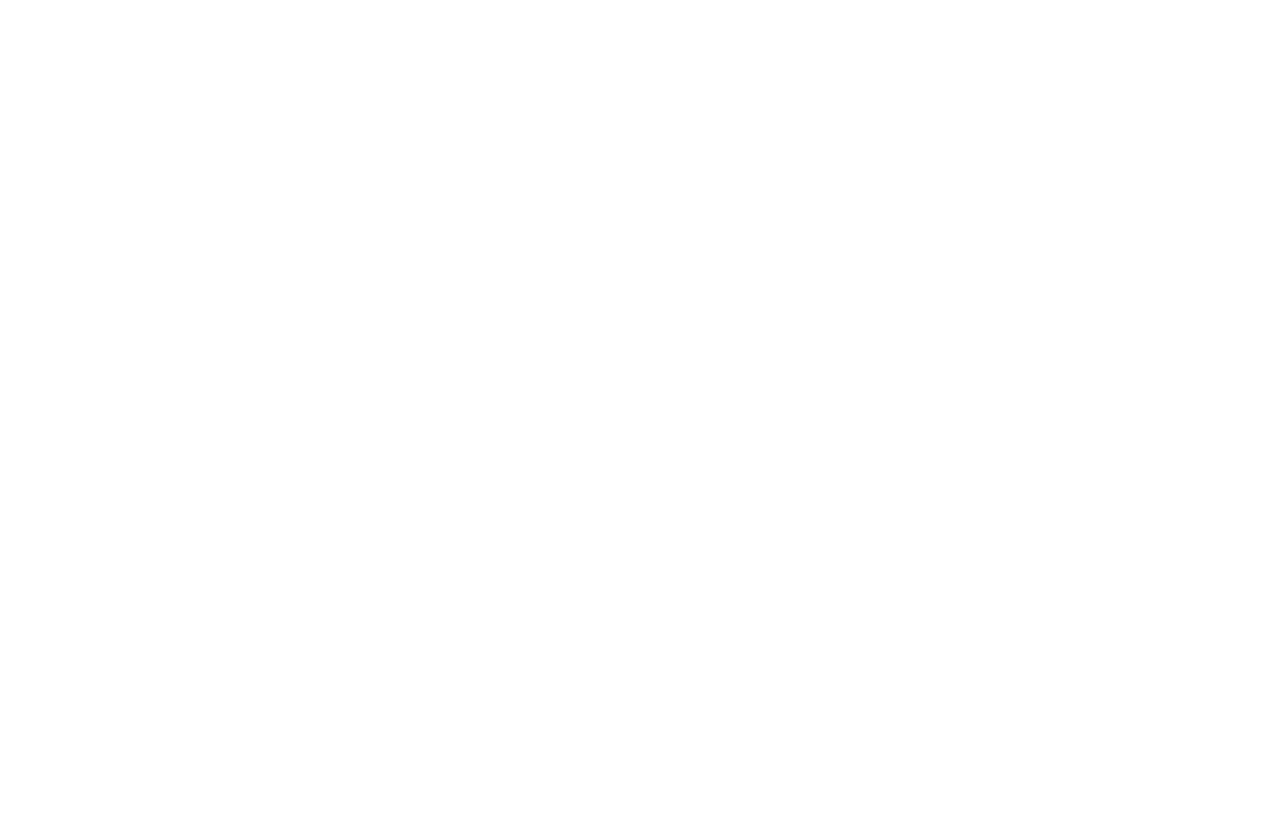
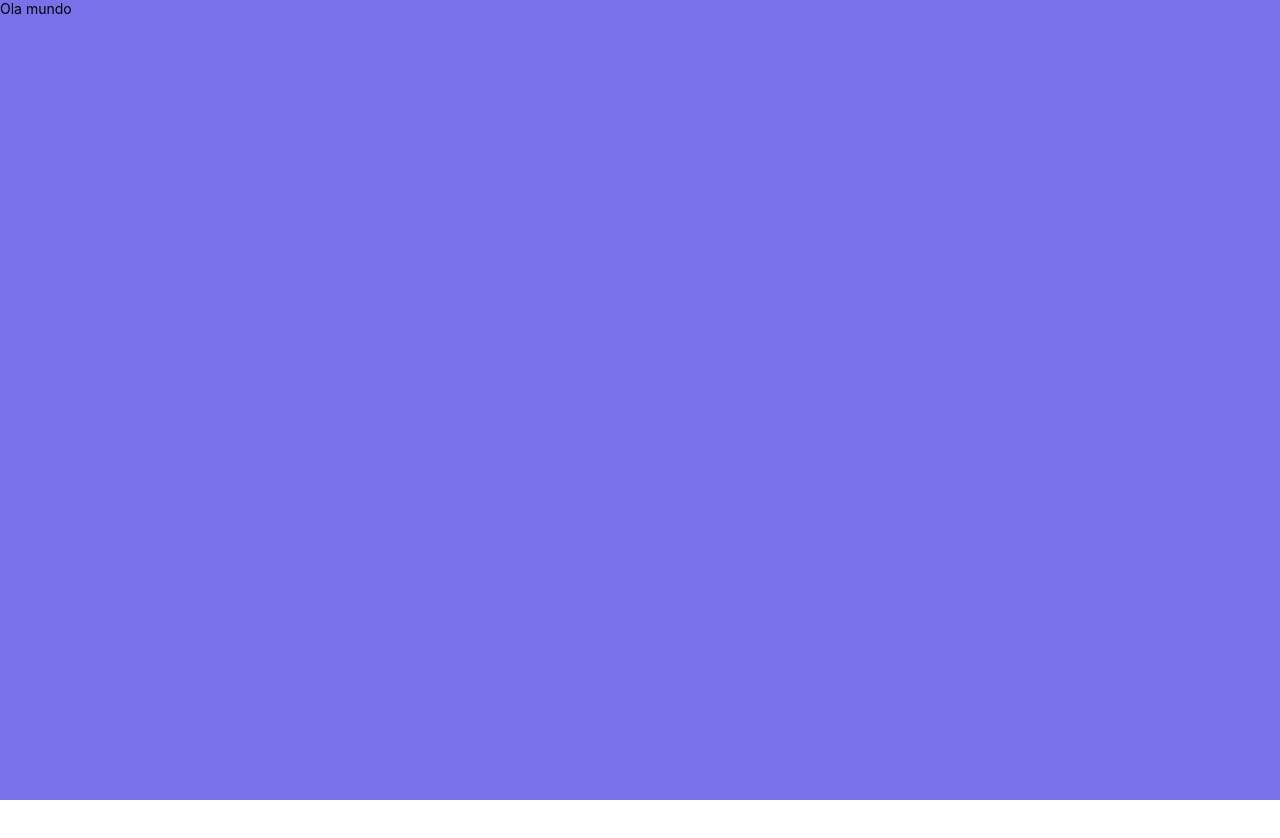
Before and after one commit to tech3br/listar-paises, a React (Create React App) app: page / in a window 1280 px wide. Shown: the top 838 px of the page. Before the commit the page ends 800 px from the top, so only its background shows below. Built offline with nearby package versions, Linux system fonts and the light colour scheme.

Commit message:
Ajuste no componente main

```diff
--- a/package.json
+++ b/package.json
@@ -3,6 +3,7 @@
   "version": "0.1.0",
   "private": true,
   "dependencies": {
+    "@material-ui/core": "^4.11.0",
     "@reduxjs/toolkit": "^1.4.0",
     "@testing-library/jest-dom": "^4.2.4",
     "@testing-library/react": "^10.4.7",
--- a/src/components/Main/index.tsx
+++ b/src/components/Main/index.tsx
@@ -2,9 +2,13 @@
 import * as S from "./styles";
 
 const Main = () => {
-  return <S.Wrapper>
-    <S.Title></S.Title>
-  </S.Wrapper>;
+  return (
+    <>
+      <S.Wrapper>
+        <S.Header>Ola mundo</S.Header>
+      </S.Wrapper>
+    </>
+  );
 };
 
 export default Main;
--- a/src/components/Main/styles.ts
+++ b/src/components/Main/styles.ts
@@ -1,15 +1,15 @@
 import styled from 'styled-components'
 
-export const Wrapper = styled.div`
+export const Wrapper = styled.section`
+  width: 100vw;
+  height: 100vh;
+`
+
+export const Header = styled.header`
   width: 100%;
   height: 100%;
-  display: flex;
-  flex-direction: column;
-  align-items: center;
-  justify-content: center;
-`
-export const Title = styled.div`
-
+  background-color: #7971EA;
+  font-size: 14px;
 `
 export const PanelContent = styled.div`
 
--- a/src/global/styles.ts
+++ b/src/global/styles.ts
@@ -1,4 +1,4 @@
-import { createGlobalStyle, ThemeProps, ThemedGlobalStyledClassProps } from 'styled-components'
+import { createGlobalStyle } from 'styled-components'
 
 const globalStyles = createGlobalStyle`
 
@@ -6,11 +6,16 @@
   * {
     margin: 0;
     padding: 0;
+    box-sizing: border-box;
   }
 
   /* inserindo o font-size da tag HTML para ajuste em responsividade */
   html{
     font-size: 62.5%;
+  }
+
+  html, body{
+    height: 500%;
   }
 
   /* inserindo no corpo fontes padroes de cada sistema para melhorar o aspecto visual*/
```
Also changed, not shown: 1 other file (tests, documents, lock files or other folders).
